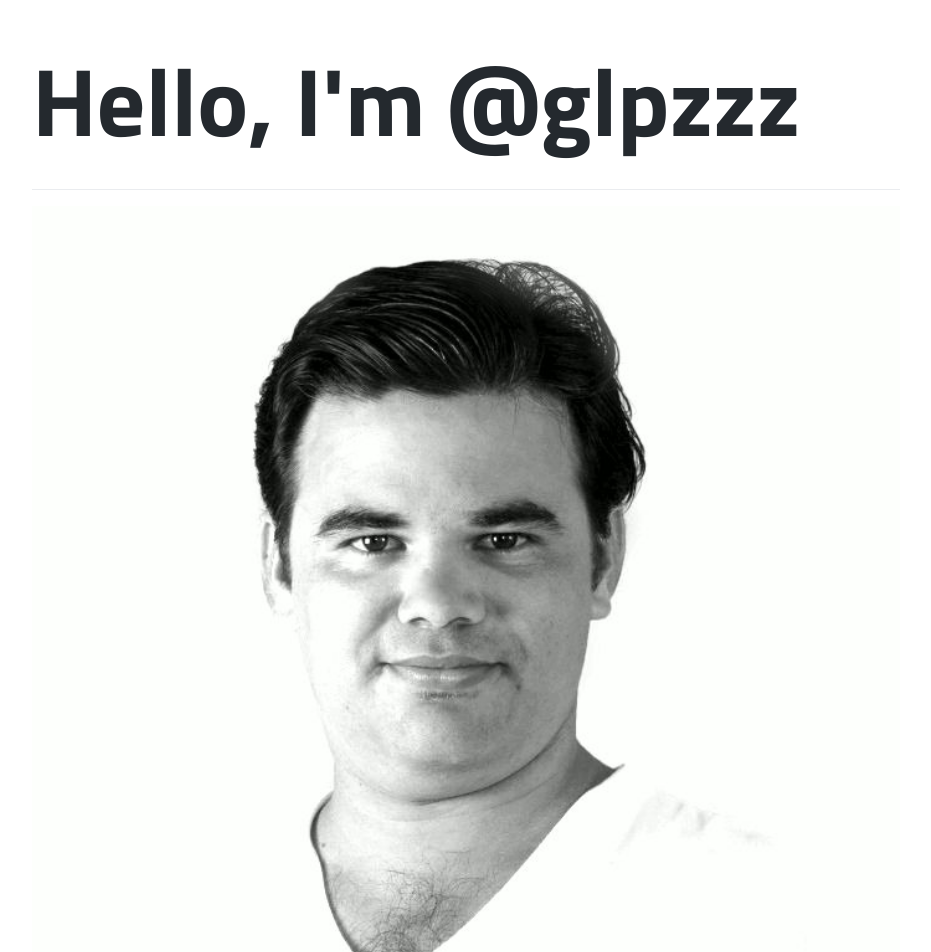
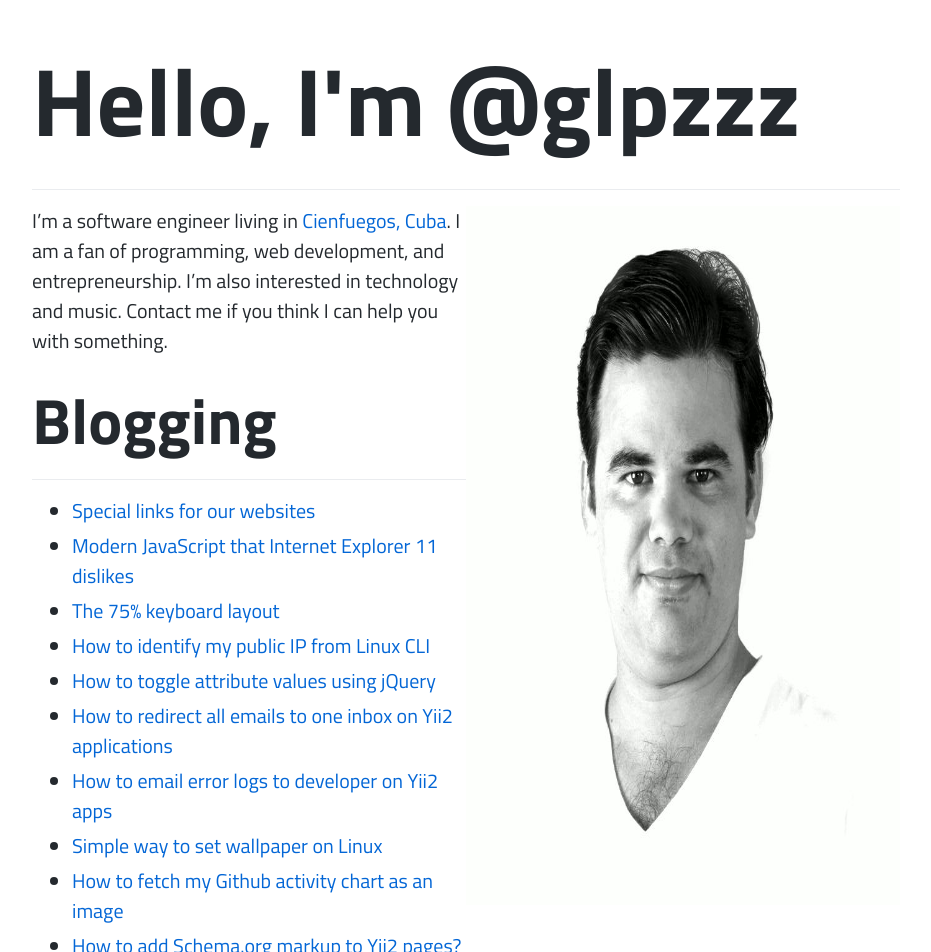
Before and after one commit to glpzzz/glpzzz.github.io, a Jekyll site: the page built from index.markdown, in a window 1280 px wide. Shown: the top 952 px of the page, without its empty margins (174-1105 px from the left). Built offline with Jekyll 4.4.1, drawn with Linux system fonts in a browser that asks for light colours.

Commit message:
fix glpzzz image

```diff
--- a/index.markdown
+++ b/index.markdown
@@ -3,7 +3,7 @@
 description: "I'm Gabriel Alejandro López López (glpzzz) and I'm a software engineer. Working at @daxslab and always looking for new business opportunities. Bootstrap, C++, C, CSS3, Docker, HTML5, Java, JavaScript, jQuery, MySQL, PHP, PostgreSQL, Python, Qt, Yii PHP Framework and more. Let me know if I can help you!"
 ---
 
-<img class="glpzzz" src="/glpzzz.jpg" title="Picture of Gabriel Alejandro López López (glpzzz)" width="699" height="699" style="width: 100%; height: auto; aspect-ratio:1/1;" />
+<img class="glpzzz" src="/glpzzz.jpg" title="Picture of Gabriel Alejandro López López (glpzzz)" width="699" height="699" />
 
 I’m a software engineer living in [Cienfuegos, Cuba](https://www.openstreetmap.org/node/259846360). I am a fan of programming, web development, and entrepreneurship. I’m also interested in technology and music. Contact me if you think I can help you with something.
 
```
